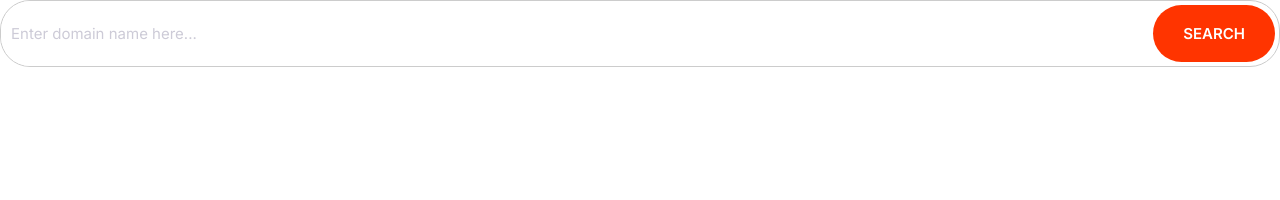
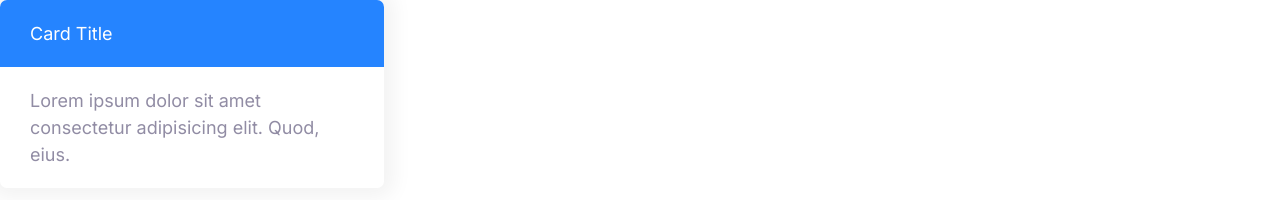
Before and after one commit to ivannetreba/mushify, a plain HTML site: page index.html in a window 1280 px wide. Drawn offline with Linux system fonts and the light colour scheme.

Commit message:
Define styles for cards components.

```diff
--- a/css/styles.css
+++ b/css/styles.css
@@ -282,3 +282,27 @@ a {
     font-size: 1.5rem;
   }
 }
+
+
+/* Cards */
+
+.card {
+  border-radius: 7px;
+  box-shadow: 0 0 20px 10px #f3f3f3;
+  overflow: hidden;
+}
+
+.card__header,
+.card__body {
+  padding: 2rem 3rem;
+}
+
+.card--primary .card__header {
+  background: var(--color-primary);
+  color: #fff;
+}
+
+.card--secondary .card__header {
+  background: var(--color-secondary);
+  color: #fff;
+}
--- a/index.html
+++ b/index.html
@@ -11,9 +11,13 @@
   <link rel="stylesheet" href="css/styles.css" />
 </head>
 <body>
-  <div class="input-group">
-    <input type="text" class="input" placeholder="Enter domain name here...">
-    <button class="btn btn--accent">Search</button>
+  <div style="width: 30%;">
+    <div class="card card--primary">
+      <header class="card__header">Card Title</header>
+      <div class="card__body">
+        Lorem ipsum dolor sit amet consectetur adipisicing elit. Quod, eius.
+      </div>
+    </div>
   </div>
 </body>
 </html>
```
Also changed, not shown: components/cards.html (added, +9 -0 lines).
